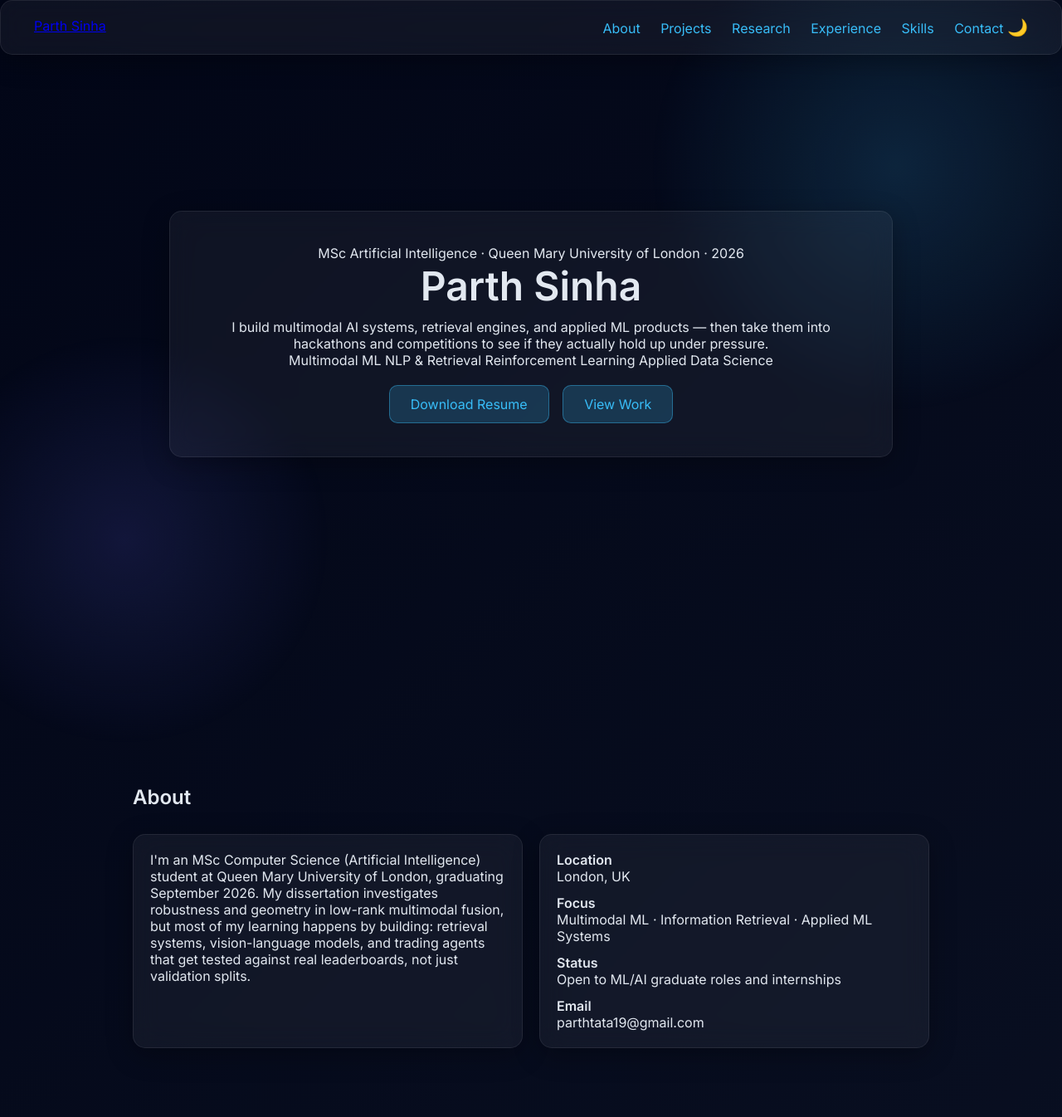
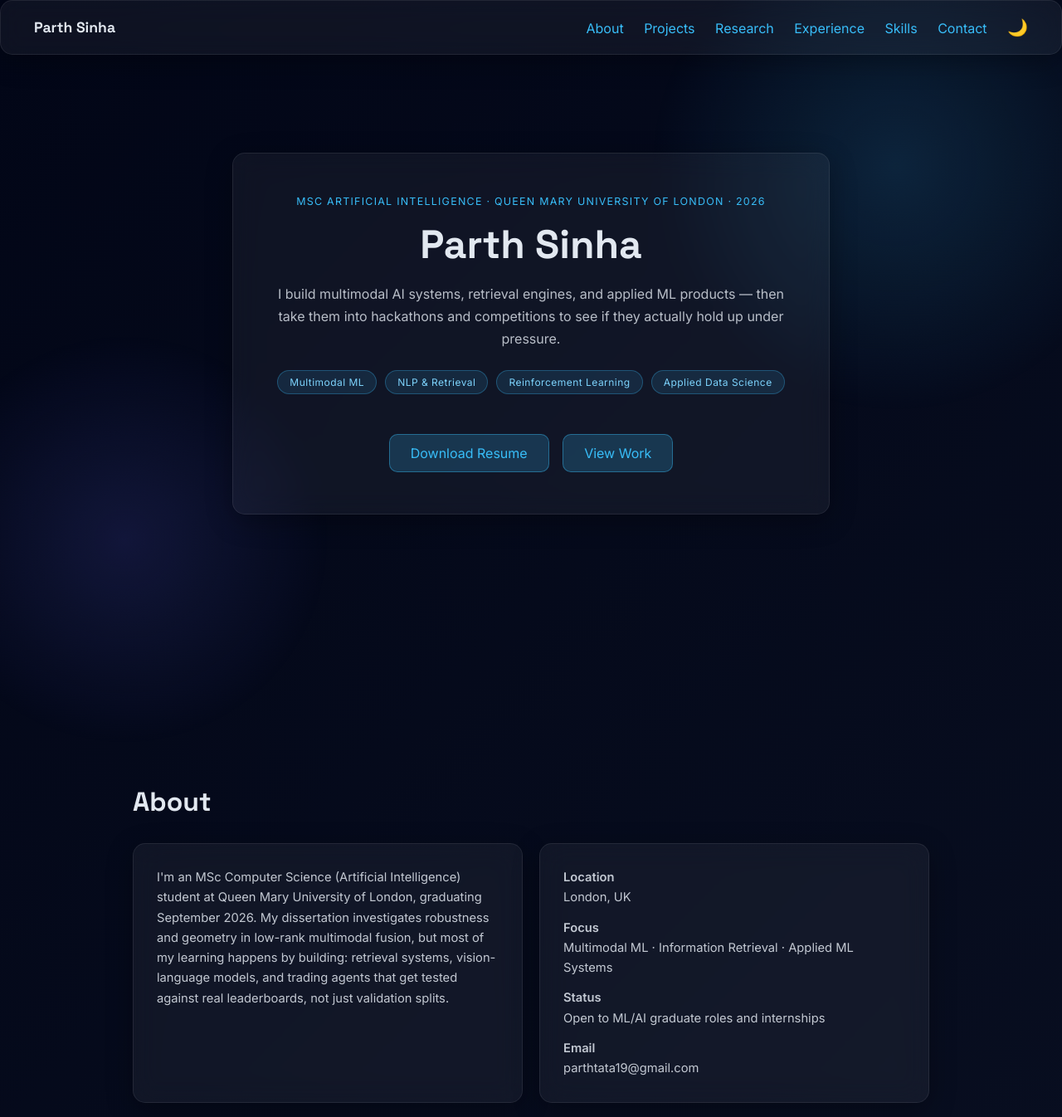
Before and after one commit to ParthSinha19/ParthSinha19.github.io, a plain HTML site: page index.html in a window 1280 px wide. Shown: the top 1346 px of the page at 83% size. Drawn offline with Linux system fonts and the light colour scheme.

Commit message:
Refactor CSS styles for improved layout and design

```diff
--- a/style.css
+++ b/style.css
@@ -3,38 +3,43 @@
     padding: 0;
     box-sizing: border-box;
 }
-
 body {
     font-family: 'Inter', sans-serif;
     background: linear-gradient(135deg, #020617, #0f172a);
     color: #e2e8f0;
     transition: background 0.4s ease, color 0.4s ease;
 }
-
-
+h2, h3 {
+    font-family: 'Space Grotesk', sans-serif;
+}
 /* NAVBAR */
 header {
     backdrop-filter: blur(10px);
     -webkit-backdrop-filter: blur(10px);
     display: flex;
     justify-content: space-between;
+    align-items: center;
     padding: 20px 40px;
     position: sticky;
     top: 0;
     z-index: 100;
 }
-
+.logo {
+    font-family: 'Space Grotesk', sans-serif;
+    font-weight: 700;
+    font-size: 1.1rem;
+    color: #e2e8f0;
+    text-decoration: none;
+}
 nav a {
     margin-left: 20px;
     color: #38bdf8;
     text-decoration: none;
     transition: 0.3s;
 }
-
 nav a:hover {
     color: white;
 }
-
 /* HERO */
 .hero {
   position: relative;
@@ -42,21 +47,48 @@ nav a:hover {
   display: flex;
   flex-direction: column;
   justify-content: center;
+  align-items: center;
   padding: 0 4rem;
   padding-bottom: 8rem;
   z-index: 1;
 }
-
 .hero-card {
     text-align: center;
-    padding: 40px;
+    padding: 50px;
+    max-width: 720px;
 }
-
+.eyebrow {
+    font-size: 0.78rem;
+    letter-spacing: 0.1em;
+    text-transform: uppercase;
+    color: #38bdf8;
+    margin-bottom: 14px;
+}
 .hero h2 {
     font-size: 3rem;
-    margin-bottom: 10px;
+    margin-bottom: 16px;
 }
-
+.hero-sub {
+    opacity: 0.8;
+    line-height: 1.7;
+    margin-bottom: 24px;
+}
+.hero-tags {
+    display: flex;
+    flex-wrap: wrap;
+    gap: 10px;
+    justify-content: center;
+    margin-bottom: 28px;
+}
+.pill {
+    font-size: 0.75rem;
+    letter-spacing: 0.04em;
+    padding: 6px 14px;
+    border-radius: 999px;
+    background: rgba(56, 189, 248, 0.12);
+    border: 1px solid rgba(56, 189, 248, 0.3);
+    color: #7dd3fc;
+}
 /* BUTTON */
 .btn {
     margin-top: 20px;
@@ -69,13 +101,10 @@ nav a:hover {
     text-decoration: none;
     transition: 0.3s;
 }
-
 .btn:hover {
     background: rgba(56, 189, 248, 0.4);
     transform: scale(1.05);
 }
-
-
 /* GLASS EFFECT */
 .glass {
     background: rgba(255, 255, 255, 0.05);
@@ -85,62 +114,61 @@ nav a:hover {
     border: 1px solid rgba(255, 255, 255, 0.08);
     box-shadow: 0 8px 32px rgba(0, 0, 0, 0.3);
 }
-
-
 /* SECTIONS */
 section {
     padding: 80px 20px;
     max-width: 1000px;
     margin: auto;
 }
-
 .section-title {
     margin-bottom: 30px;
+    font-size: 2rem;
 }
-
 /* GRID */
 .grid {
     display: grid;
     grid-template-columns: repeat(auto-fit, minmax(250px, 1fr));
     gap: 20px;
 }
-
 /* CARD */
 .card {
-    padding: 20px;
+    padding: 28px;
     border-radius: 15px;
     transition: all 0.3s ease;
+}
+.card h3 {
+    margin-bottom: 10px;
+    font-size: 1.15rem;
+}
+.card p {
+    font-size: 0.92rem;
+    line-height: 1.65;
+    opacity: 0.85;
 }
 .card:hover {
     transform: translateY(-10px) scale(1.03);
     box-shadow: 0 10px 40px rgba(56, 189, 248, 0.25);
 }
-
 .card a {
     display: inline-block;
-    margin-top: 10px;
+    margin-top: 14px;
     color: #38bdf8;
     text-decoration: none;
     font-size: 0.9rem;
 }
-
 .card a:hover {
     text-decoration: underline;
 }
-
-
 /* ANIMATIONS */
 .fade-in {
     opacity: 0;
     transform: translateY(30px);
     transition: all 0.8s ease;
 }
-
 .fade-in.show {
     opacity: 1;
     transform: translateY(0);
 }
-
 /* FOOTER */
 footer {
     text-align: center;
@@ -154,25 +182,27 @@ body.light-mode {
     background: linear-gradient(135deg, #e2e8f0, #f8fafc);
     color: #020617;
 }
-
 body.light-mode .glass {
     background: rgba(255, 255, 255, 0.7);
     border: 1px solid rgba(0, 0, 0, 0.05);
     box-shadow: 0 8px 20px rgba(0, 0, 0, 0.1);
 }
-
 body.light-mode nav a {
     color: #0f172a;
 }
-
 body.light-mode nav a:hover {
     color: #2563eb;
 }
-
+body.light-mode .logo {
+    color: #020617;
+}
 body.light-mode .btn {
     background: rgba(37, 99, 235, 0.1);
     border: 1px solid rgba(37, 99, 235, 0.3);
     color: #1e3a8a;
+}
+body.light-mode .card a {
+    color: #2563eb;
 }
 body::before {
     content: "";
@@ -184,7 +214,6 @@ body::before {
     right: -100px;
     z-index: -1;
 }
-
 body::after {
     content: "";
     position: fixed;
@@ -195,7 +224,6 @@ body::after {
     left: -100px;
     z-index: -1;
 }
-
 /* =========================
    TOGGLE BUTTON
 ========================= */
@@ -205,4 +233,17 @@ body::after {
     font-size: 20px;
     cursor: pointer;
     color: inherit;
+    margin-left: 20px;
 }
+@media (max-width: 700px) {
+    header {
+        padding: 16px 20px;
+    }
+    nav a {
+        margin-left: 12px;
+        font-size: 0.85rem;
+    }
+    section {
+        padding: 60px 16px;
+    }
+}
```
